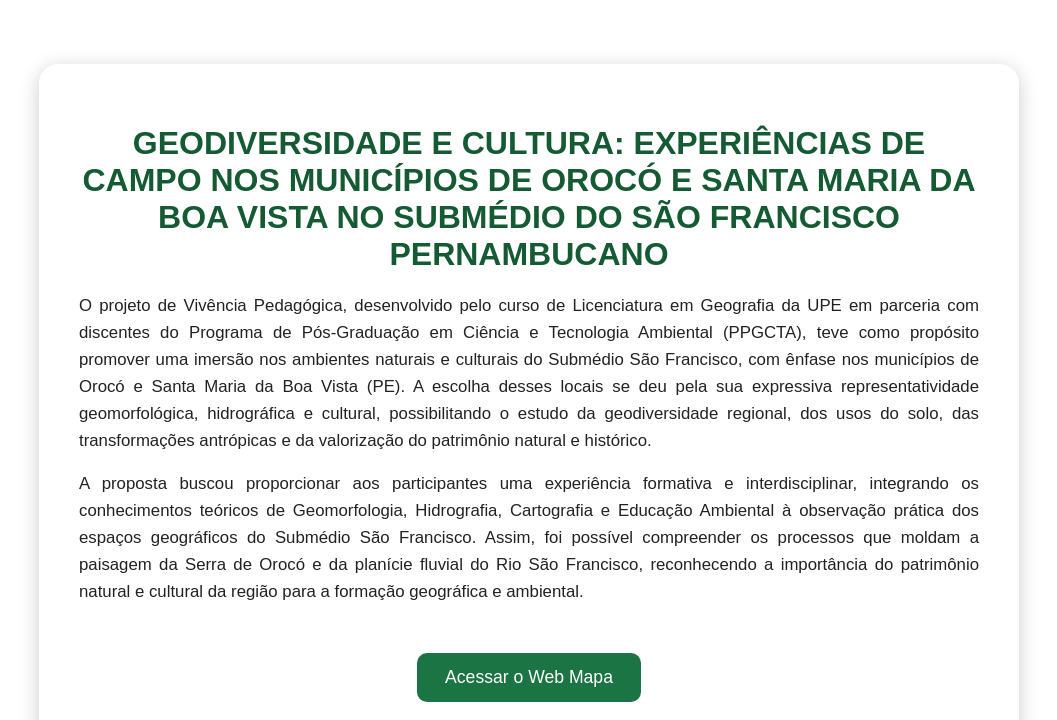
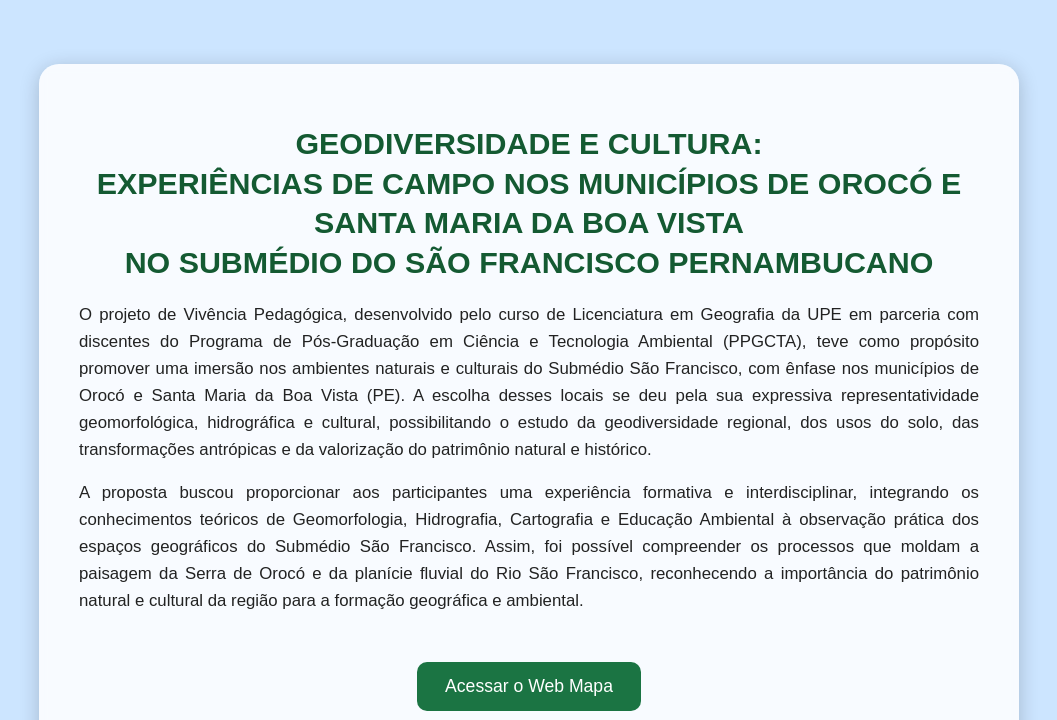
Before and after one commit to medusaviu/auladecampo, a plain HTML site: page index.html in a window 1280 px wide. Shown: the top 720 px of the page, without its empty margins (111-1168 px from the left). Drawn offline with Linux system fonts and the light colour scheme.

Commit message:
auladecampo

```diff
--- a/index.html
+++ b/index.html
@@ -3,7 +3,7 @@
 <head>
   <meta charset="UTF-8">
   <meta name="viewport" content="width=device-width, initial-scale=1.0">
-  <title>GEODIVERSIDADE E CULTURA: EXPERIÊNCIAS DE CAMPO NOS MUNICÍPIOS DE OROCÓ E SANTA MARIA DA BOA VISTA NO SUBMÉDIO DO SÃO FRANCISCO PERNAMBUCANO</title>
+  <title>GEODIVERSIDADE E CULTURA – Experiências de Campo no Submédio do São Francisco</title>
   <style>
     html, body {
       margin: 0;
@@ -14,10 +14,18 @@
       overflow-x: hidden;
     }
 
-    /* Fundo - pode ser imagem estática ou cor */
-    body {
-      background: url('map_preview.jpg') no-repeat center center fixed;
-      background-size: cover;
+    /* Fundo do mapa – vazio por enquanto, você adiciona manualmente */
+    .map-background {
+      position: fixed;
+      top: 0;
+      left: 0;
+      width: 100%;
+      height: 100%;
+      z-index: -1;
+      /* você pode adicionar uma imagem de preview ou deixar transparente */
+      background-color: #cce5ff;
+      /* opcional: blur e brilho */
+      filter: blur(0px) brightness(1);
     }
 
     /* Caixa principal translúcida */
@@ -33,9 +41,10 @@
     }
 
     h1 {
-      font-size: 2em;
+      font-size: 1.9em;
       color: #145a32;
       margin-bottom: 20px;
+      line-height: 1.3;
     }
 
     p {
@@ -89,7 +98,7 @@
         padding: 25px;
       }
       h1 {
-        font-size: 1.6em;
+        font-size: 1.5em;
       }
       p {
         font-size: 1em;
@@ -99,8 +108,16 @@
 </head>
 <body>
 
+  <!-- Fundo do mapa (adicione o mapa aqui manualmente depois) -->
+  <div class="map-background"></div>
+
   <div class="content-box">
-    <h1>GEODIVERSIDADE E CULTURA: EXPERIÊNCIAS DE CAMPO NOS MUNICÍPIOS DE OROCÓ E SANTA MARIA DA BOA VISTA NO SUBMÉDIO DO SÃO FRANCISCO PERNAMBUCANO</h1>
+    <h1>
+      GEODIVERSIDADE E CULTURA: <br>
+      EXPERIÊNCIAS DE CAMPO NOS MUNICÍPIOS DE OROCÓ E SANTA MARIA DA BOA VISTA <br>
+      NO SUBMÉDIO DO SÃO FRANCISCO PERNAMBUCANO
+    </h1>
+
     <p>O projeto de Vivência Pedagógica, desenvolvido pelo curso de Licenciatura em Geografia da UPE em parceria com discentes do Programa de Pós-Graduação em Ciência e Tecnologia Ambiental (PPGCTA), teve como propósito promover uma imersão nos ambientes naturais e culturais do Submédio São Francisco, com ênfase nos municípios de Orocó e Santa Maria da Boa Vista (PE). A escolha desses locais se deu pela sua expressiva representatividade geomorfológica, hidrográfica e cultural, possibilitando o estudo da geodiversidade regional, dos usos do solo, das transformações antrópicas e da valorização do patrimônio natural e histórico.</p>
 
     <p>A proposta buscou proporcionar aos participantes uma experiência formativa e interdisciplinar, integrando os conhecimentos teóricos de Geomorfologia, Hidrografia, Cartografia e Educação Ambiental à observação prática dos espaços geográficos do Submédio São Francisco. Assim, foi possível compreender os processos que moldam a paisagem da Serra de Orocó e da planície fluvial do Rio São Francisco, reconhecendo a importância do patrimônio natural e cultural da região para a formação geográfica e ambiental.</p>
@@ -108,7 +125,7 @@
     <a href="mapa_qgis2web/index.html" class="btn">Acessar o Web Mapa</a>
 
     <div class="logos">
-      <!-- Substitua os src pelos arquivos reais das 9 logos -->
+      <!-- 9 logos, substitua pelos caminhos reais -->
       <img src="logo1.png" alt="Logo 1">
       <img src="logo2.png" alt="Logo 2">
       <img src="logo3.png" alt="Logo 3">
```
